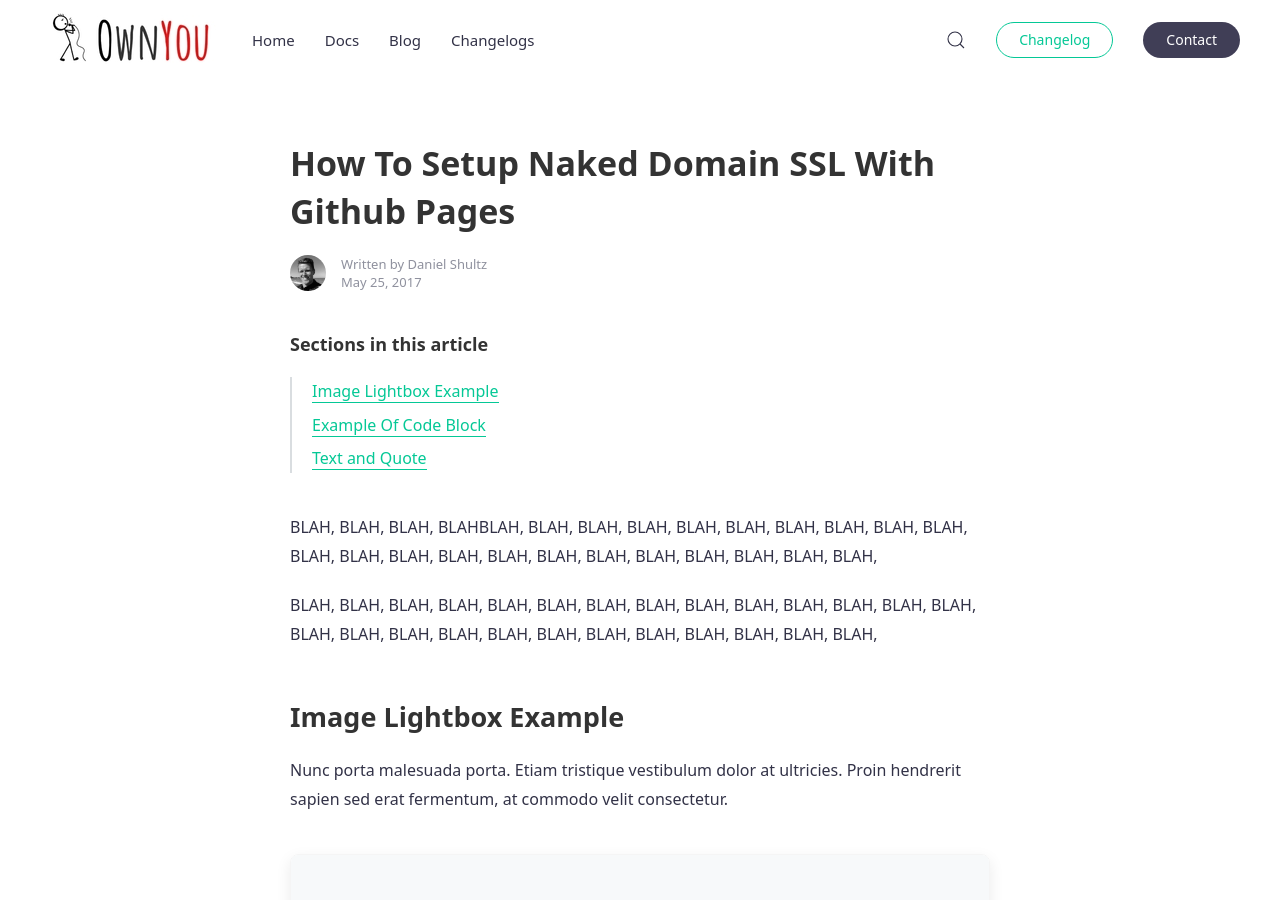
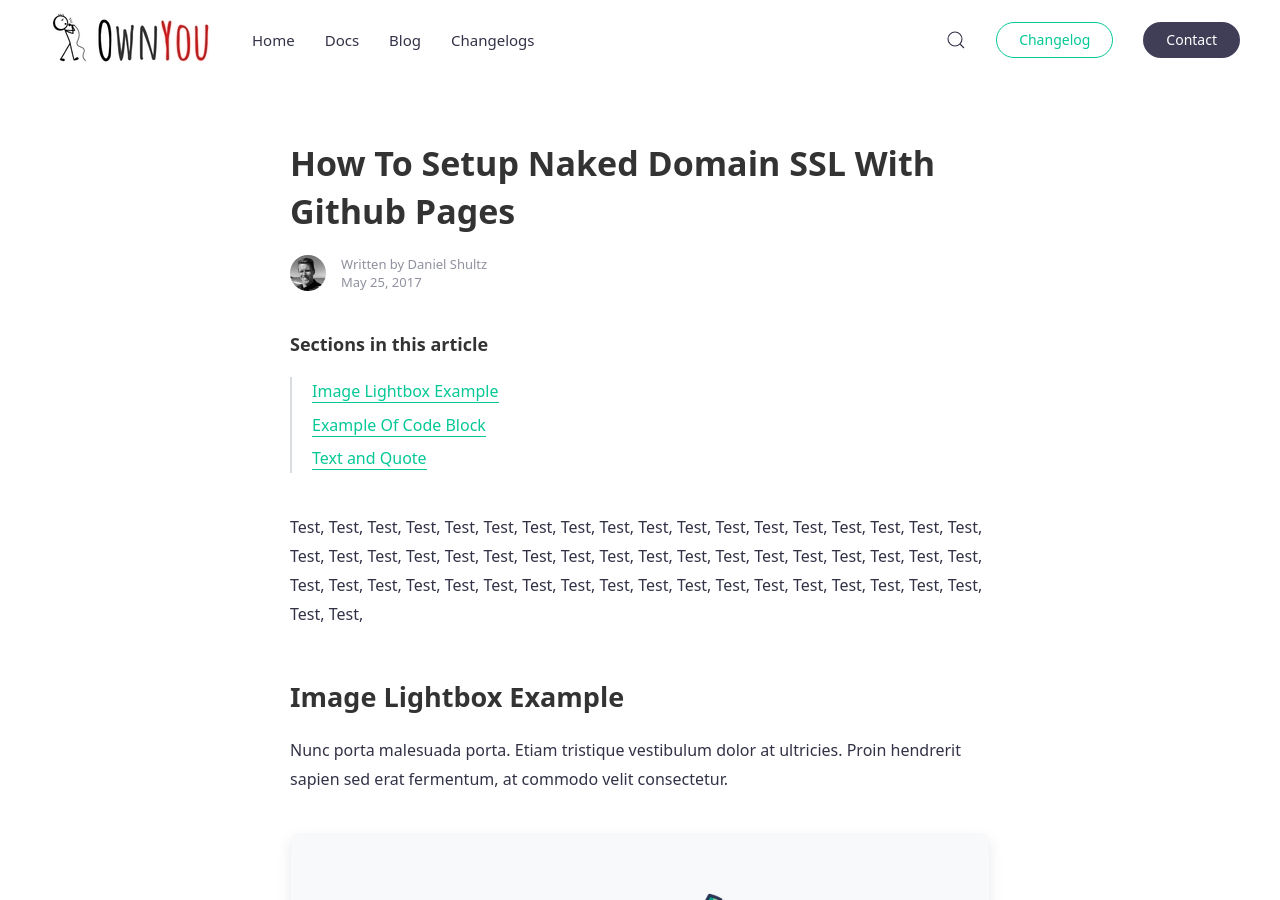
Before and after one commit to OwnYouLtd/docs, a Jekyll site: the page built from _posts/2017-05-25-post.md, in a window 1280 px wide and 900 px high. Built offline with Jekyll 4.4.1, drawn with Linux system fonts in a browser that asks for light colours.

Commit message:
Update 2017-05-25-post.md

```diff
--- a/_posts/2017-05-25-post.md
+++ b/_posts/2017-05-25-post.md
@@ -9,9 +9,8 @@ categories: [news, updates]
 * TOC
 {:toc}
 
-BLAH, BLAH, BLAH, BLAHBLAH, BLAH, BLAH, BLAH, BLAH, BLAH, BLAH, BLAH, BLAH, BLAH, BLAH, BLAH, BLAH, BLAH, BLAH, BLAH, BLAH, BLAH, BLAH, BLAH, BLAH, BLAH,
-
-BLAH, BLAH, BLAH, BLAH, BLAH, BLAH, BLAH, BLAH, BLAH, BLAH, BLAH, BLAH, BLAH, BLAH, BLAH, BLAH, BLAH, BLAH, BLAH, BLAH, BLAH, BLAH, BLAH, BLAH, BLAH, BLAH,
+Test, Test, Test, Test, Test, Test, Test, Test, Test, Test, Test, Test, Test, Test, Test, Test, Test, Test, Test, Test, Test, Test, Test, Test, Test, Test, Test, Test,
+Test, Test, Test, Test, Test, Test, Test, Test, Test, Test, Test, Test, Test, Test, Test, Test, Test, Test, Test, Test, Test, Test, Test, Test, Test, Test, Test, Test,
 
 ## Image Lightbox Example
 Nunc porta malesuada porta. Etiam tristique vestibulum dolor at ultricies. Proin hendrerit sapien sed erat fermentum, at commodo velit consectetur.
```
